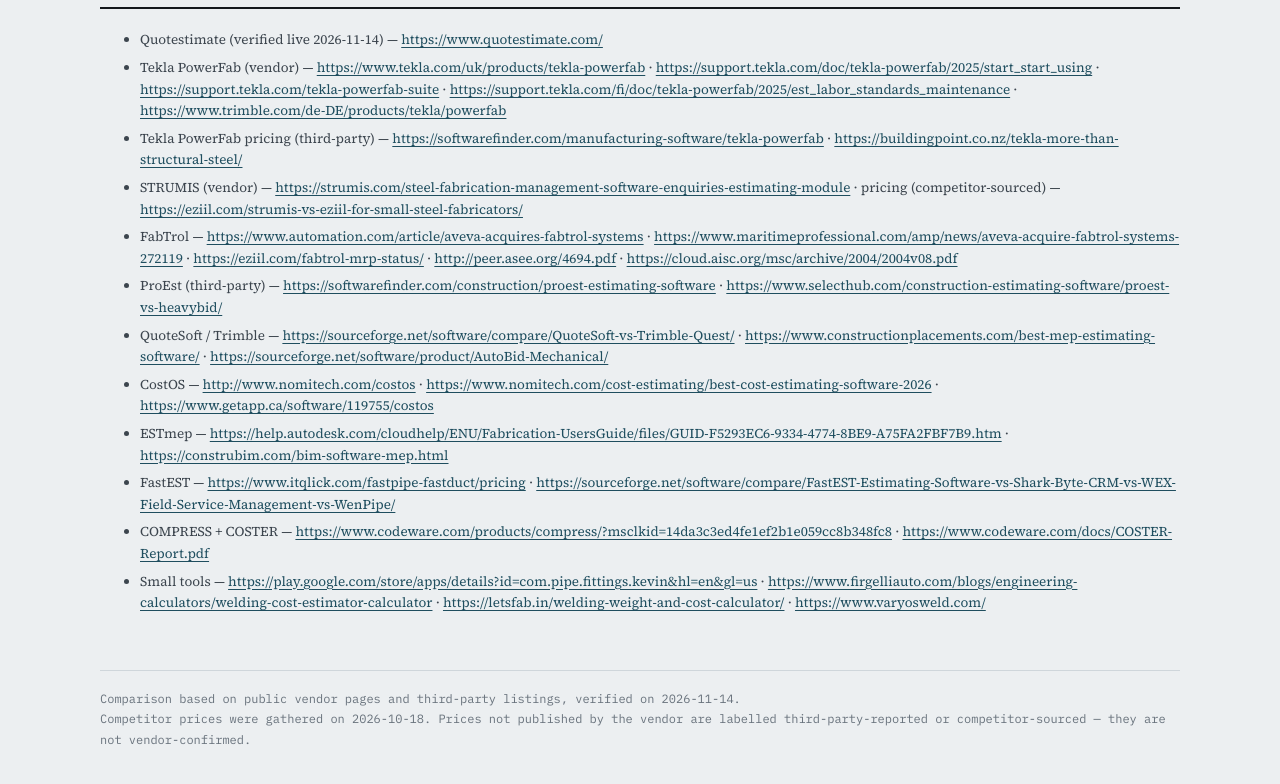
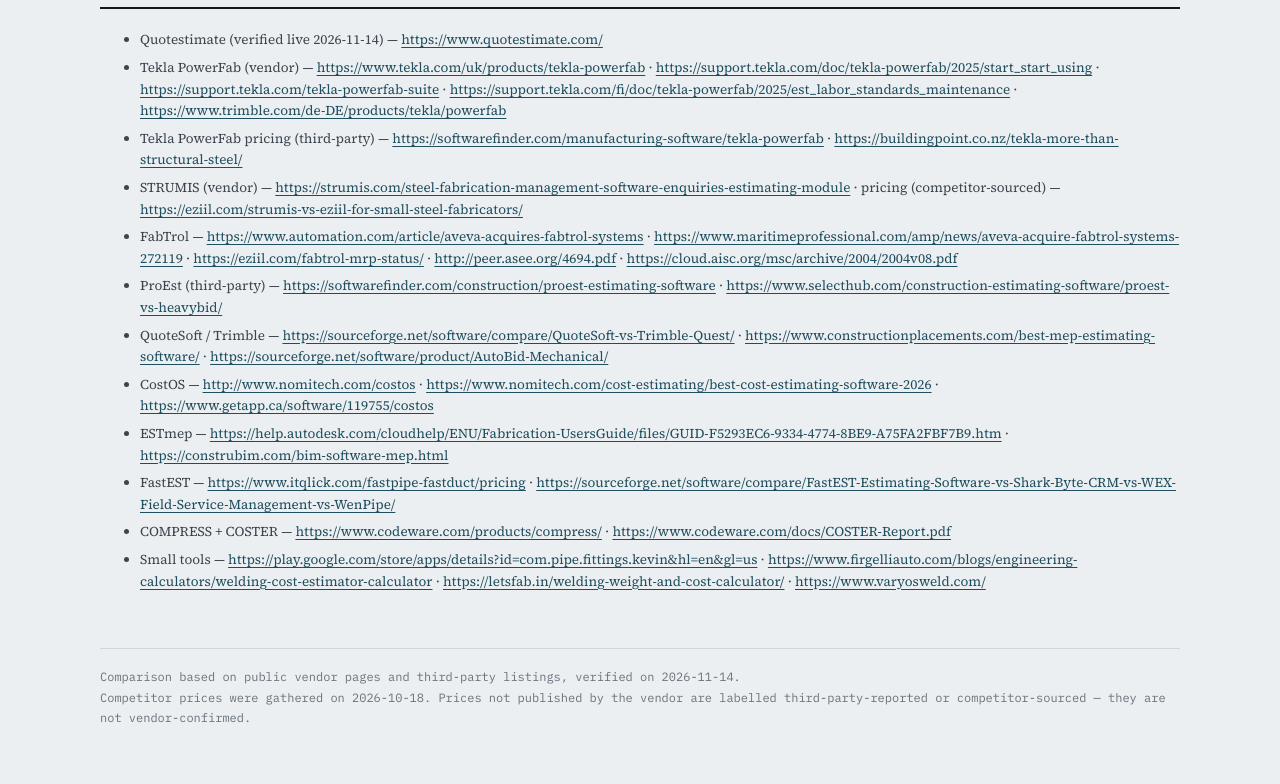
Before and after one commit to grgquema-png/quotestimate-site, a plain HTML site: page comparison.html in a window 1280 px wide. Shown: the part 10136-10920 px from the top of the page. Drawn offline with Linux system fonts and the light colour scheme.

Commit message:
Add files via upload

```diff
--- a/comparison.html
+++ b/comparison.html
@@ -545,7 +545,7 @@ footer{margin-top:56px;border-top:1px solid var(--line);padding-top:18px;font-fa
     <li>CostOS — <a href="http://www.nomitech.com/costos">http://www.nomitech.com/costos</a> · <a href="https://www.nomitech.com/cost-estimating/best-cost-estimating-software-2026">https://www.nomitech.com/cost-estimating/best-cost-estimating-software-2026</a> · <a href="https://www.getapp.ca/software/119755/costos">https://www.getapp.ca/software/119755/costos</a></li>
     <li>ESTmep — <a href="https://help.autodesk.com/cloudhelp/ENU/Fabrication-UsersGuide/files/GUID-F5293EC6-9334-4774-8BE9-A75FA2FBF7B9.htm">https://help.autodesk.com/cloudhelp/ENU/Fabrication-UsersGuide/files/GUID-F5293EC6-9334-4774-8BE9-A75FA2FBF7B9.htm</a> · <a href="https://construbim.com/bim-software-mep.html">https://construbim.com/bim-software-mep.html</a></li>
     <li>FastEST — <a href="https://www.itqlick.com/fastpipe-fastduct/pricing">https://www.itqlick.com/fastpipe-fastduct/pricing</a> · <a href="https://sourceforge.net/software/compare/FastEST-Estimating-Software-vs-Shark-Byte-CRM-vs-WEX-Field-Service-Management-vs-WenPipe/">https://sourceforge.net/software/compare/FastEST-Estimating-Software-vs-Shark-Byte-CRM-vs-WEX-Field-Service-Management-vs-WenPipe/</a></li>
-    <li>COMPRESS + COSTER — <a href="https://www.codeware.com/products/compress/?msclkid=14da3c3ed4fe1ef2b1e059cc8b348fc8">https://www.codeware.com/products/compress/?msclkid=14da3c3ed4fe1ef2b1e059cc8b348fc8</a> · <a href="https://www.codeware.com/docs/COSTER-Report.pdf">https://www.codeware.com/docs/COSTER-Report.pdf</a></li>
+    <li>COMPRESS + COSTER — <a href="https://www.codeware.com/products/compress/">https://www.codeware.com/products/compress/</a> · <a href="https://www.codeware.com/docs/COSTER-Report.pdf">https://www.codeware.com/docs/COSTER-Report.pdf</a></li>
     <li>Small tools — <a href="https://play.google.com/store/apps/details?id=com.pipe.fittings.kevin&hl=en&gl=us">https://play.google.com/store/apps/details?id=com.pipe.fittings.kevin&amp;hl=en&amp;gl=us</a> · <a href="https://www.firgelliauto.com/blogs/engineering-calculators/welding-cost-estimator-calculator">https://www.firgelliauto.com/blogs/engineering-calculators/welding-cost-estimator-calculator</a> · <a href="https://letsfab.in/welding-weight-and-cost-calculator/">https://letsfab.in/welding-weight-and-cost-calculator/</a> · <a href="https://www.varyosweld.com/">https://www.varyosweld.com/</a></li>
   </ul>
 </section>
```
